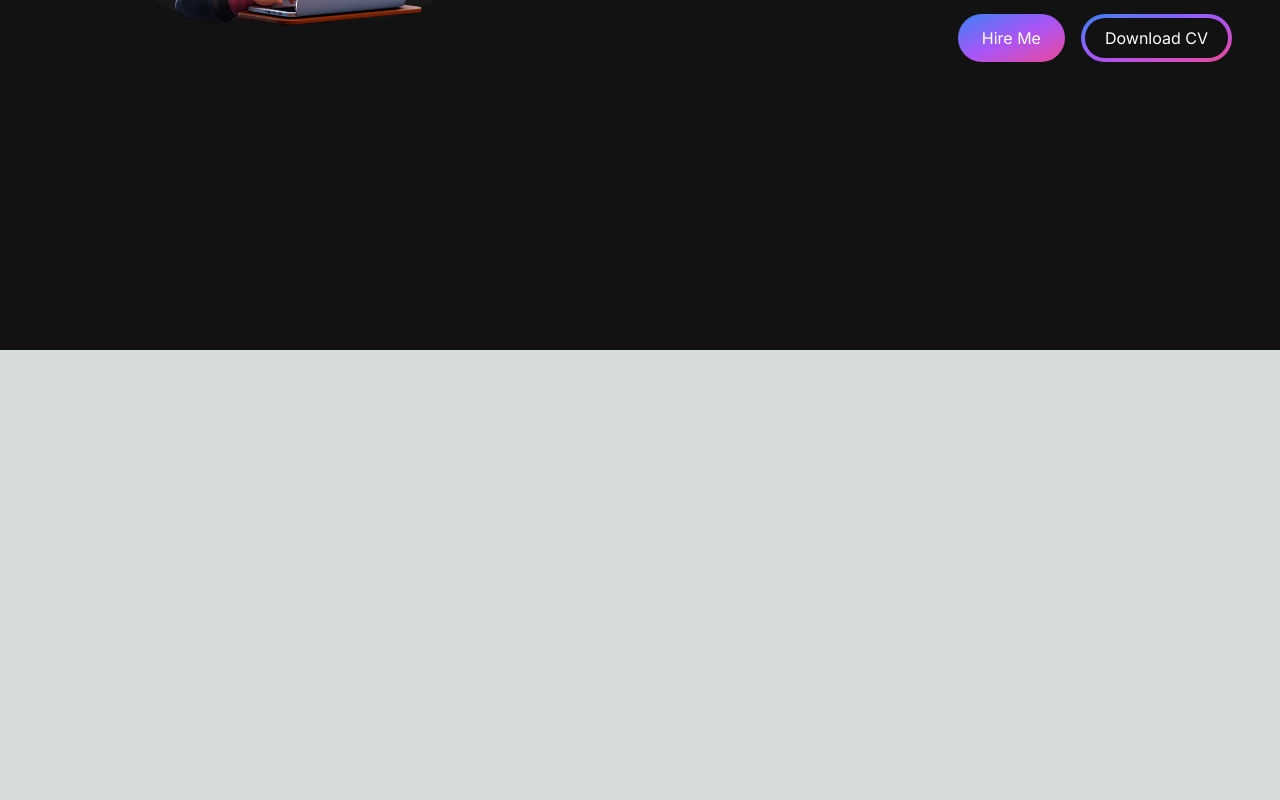
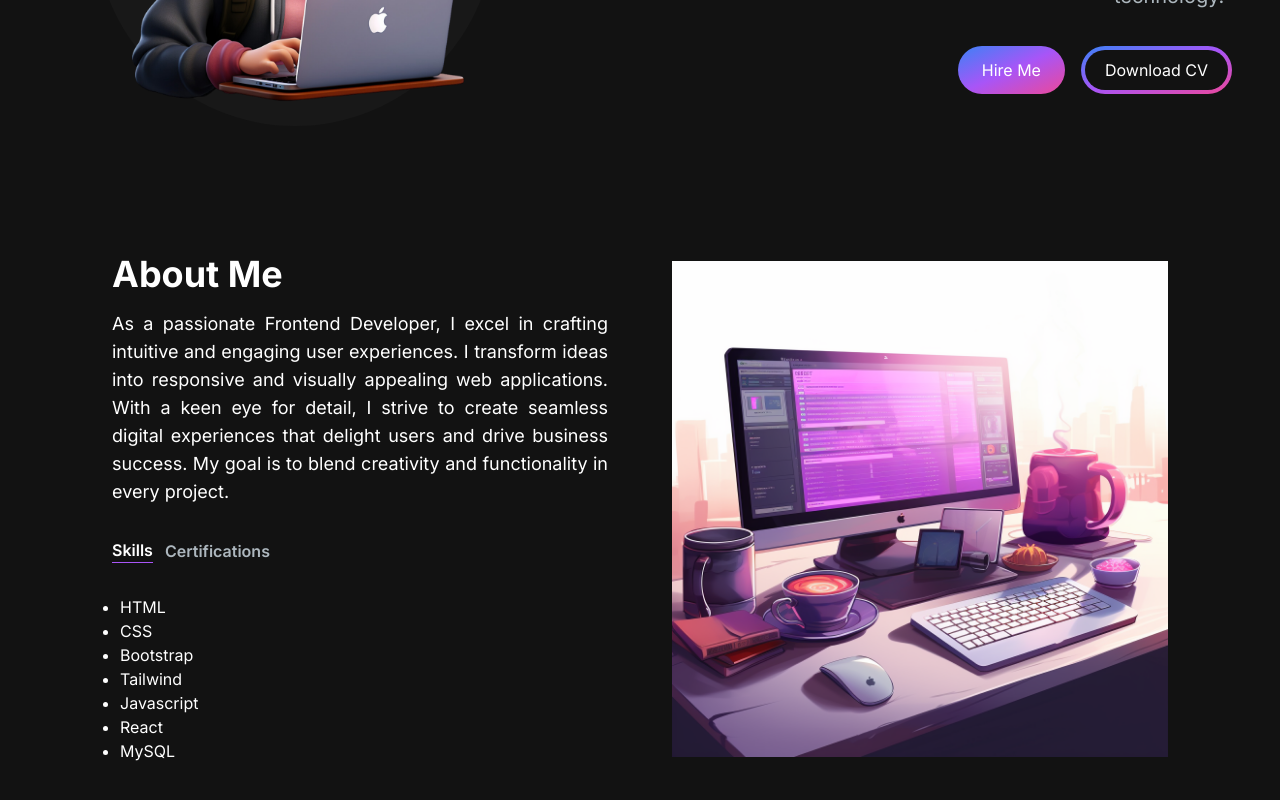
Before and after one commit to Mahak008/my-portfolio, a Next.js app: page / in a window 1280 px wide. Shown: the part 450-1250 px from the top of the page. Before the commit the page ends 800 px from the top, so only its background shows below. Built offline with nearby package versions, Linux system fonts and the light colour scheme.

Commit message:
About Section

```diff
--- /dev/null
+++ b/src/app/components/About.jsx
@@ -0,0 +1,76 @@
+"use client"
+import Image from 'next/image'
+import React, { useState, useTransition } from 'react'
+import TabButton from './TabButton';
+
+const TAB_DATA = [
+    {
+        title: "Skills",
+        id: "skills",
+        content: (
+            <ul className='list-disc pl-2'>
+                <li>HTML</li>
+                <li>CSS</li>
+                <li>Bootstrap</li>
+                <li>Tailwind</li>
+                <li>Javascript</li>
+                <li>React</li>
+                <li>MySQL</li>
+            </ul>
+        ),
+    },
+    {
+        title: "Certifications",
+        id: "cert",
+        content: (
+            <ul className='list-disc pl-2'>
+                <li>Web Development Training by Internshala.</li>
+                <li>Responsive Web Design Developer Certification by freeCodeCamp.</li>
+                <li>HTML, CSS and Javascript for Web Developers by Coursera.</li>
+            </ul>
+        ),
+    },
+];
+
+const About = () => {
+  const [tab, setTab] = useState("skills");
+  const [isPending, startTransition] = useTransition();
+
+  const handleTabChange = (id) => {
+    startTransition(() => {
+        setTab(id);
+    });
+  };
+
+  return (
+    <section className='text-white'>
+      <div className='md:grid md:grid-cols-2 gap-8 items-center py-8 px-4 xl:gap-16 sm:py-16 xl:px-16'>
+        <div className='mt-4 md:mt-0 text-left flex flex-col h-full'>
+            <h2 className='text-4xl font-bold text-white mb-4'>About Me</h2>
+
+            <p className='text-base lg:text-lg text-justify'>
+                As a passionate Frontend Developer, I excel in crafting intuitive and engaging user experiences. I transform ideas into responsive and visually appealing web applications. With a keen eye for detail, I strive to create seamless digital experiences that delight users and drive business success. My goal is to blend creativity and functionality in every project.
+            </p>
+
+            <div className='flex flex-row justify-start mt-8'>
+                <TabButton selectTab={() => handleTabChange("skills")} active={tab === "skills"}>
+                    {" "}
+                    Skills{" "}
+                </TabButton>
+                <TabButton selectTab={() => handleTabChange("cert")} active={tab === "cert"}>
+                    {" "}
+                    Certifications{" "}
+                </TabButton>
+            </div>
+
+            <div className='mt-8'>
+                {TAB_DATA.find((t) => t.id === tab).content}
+            </div>
+        </div>
+        <Image src='/images/about-image.png' width={500} height={500} alt='About' />
+      </div>
+    </section>
+  )
+}
+
+export default About
--- a/src/app/components/Hero.jsx
+++ b/src/app/components/Hero.jsx
@@ -9,8 +9,8 @@ const Hero = () => {
     <section className='lg:py-16'>
       <div className='grid grid-cols-1 sm:grid-cols-12'>
         <div className='col-span-5 place-self-center mt-4 lg:mt-0'>
-          <div className='rounded-full bg-[#181818] w-[250px] h-[250px] lg:w-[400px] lg:h[400px] relative'>
-            <Image src='/images/hero-image.png' alt='hero-img' className='absolute transform -translate-x-1/2 -translate-y-1/2 top-1/2 left-1/2' width={300} height={300} />
+          <div className='rounded-full bg-[#181818] w-[250px] h-[250px] lg:w-[400px] lg:h-[400px] relative'>
+            <Image src='/images/hero-image.png' alt='hero-img' className='absolute transform -translate-x-1/2 -translate-y-1/2 top-1/2 left-1/2' width={400} height={400} />
           </div>
         </div>
 
--- /dev/null
+++ b/src/app/components/TabButton.jsx
@@ -0,0 +1,15 @@
+import React from 'react'
+
+const TabButton = ({active, selectTab, children}) => {
+
+  const buttonClasses = active ? 'text-white border-b border-purple-500' : 'text-[#ADB7BE]'
+  return (
+    <button onClick={selectTab}>
+        <p className={`mr-3 font-semibold hover:text-white ${buttonClasses}`}>
+            {children}
+        </p>
+    </button>
+  )
+}
+
+export default TabButton
--- a/src/app/page.js
+++ b/src/app/page.js
@@ -1,6 +1,7 @@
 import Image from "next/image";
 import Hero from "./components/Hero";
 import Navbar from "./components/Navbar";
+import About from "./components/About";
 
 export default function Home() {
   return (
@@ -8,6 +9,7 @@ export default function Home() {
       <Navbar />
       <div className="container mx-auto px-12 py-4 mt-24">
         <Hero />
+        <About />
       </div>
     </main>
   );
```
Also changed, not shown: public/images/about-image.png (added).
